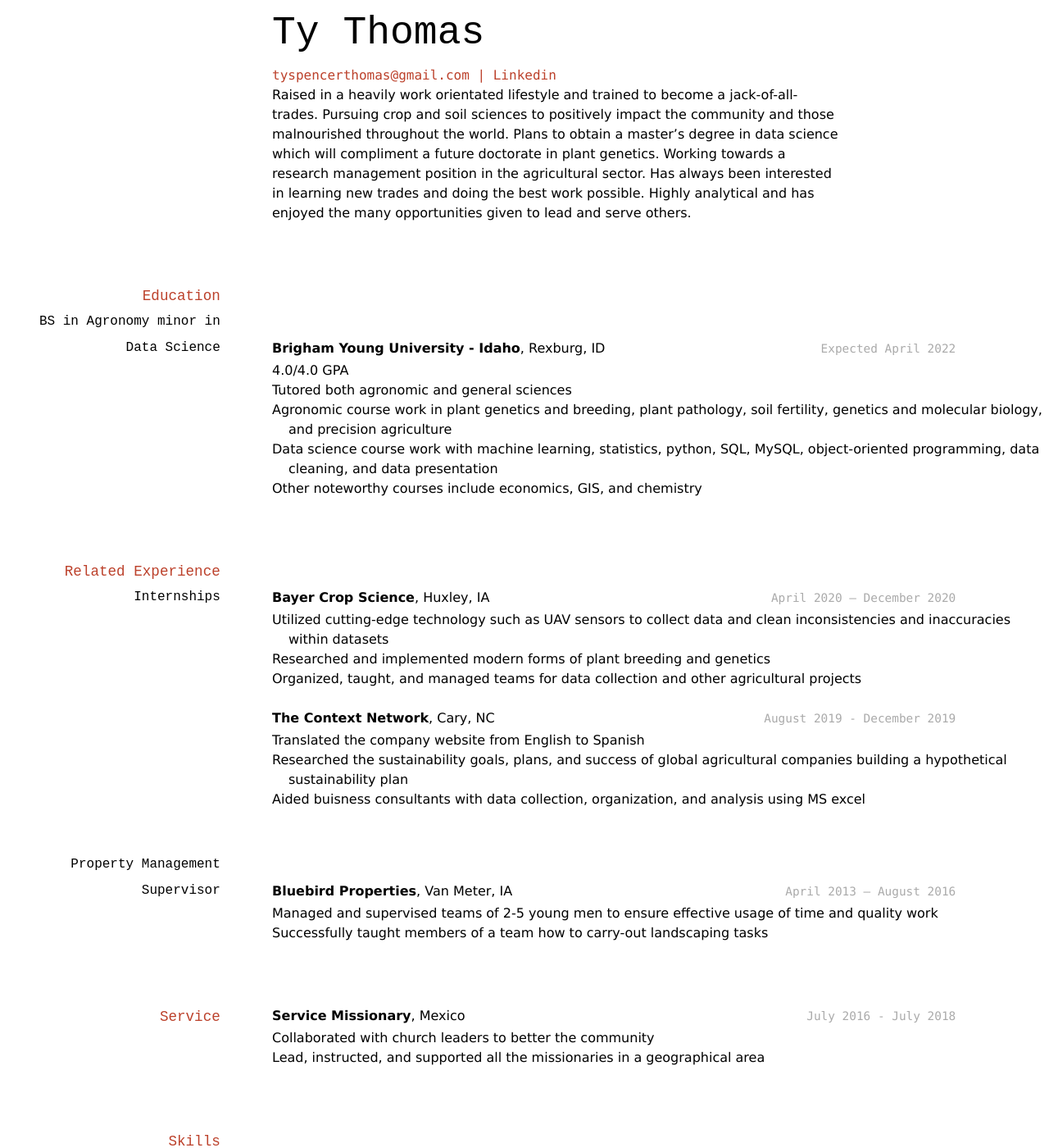
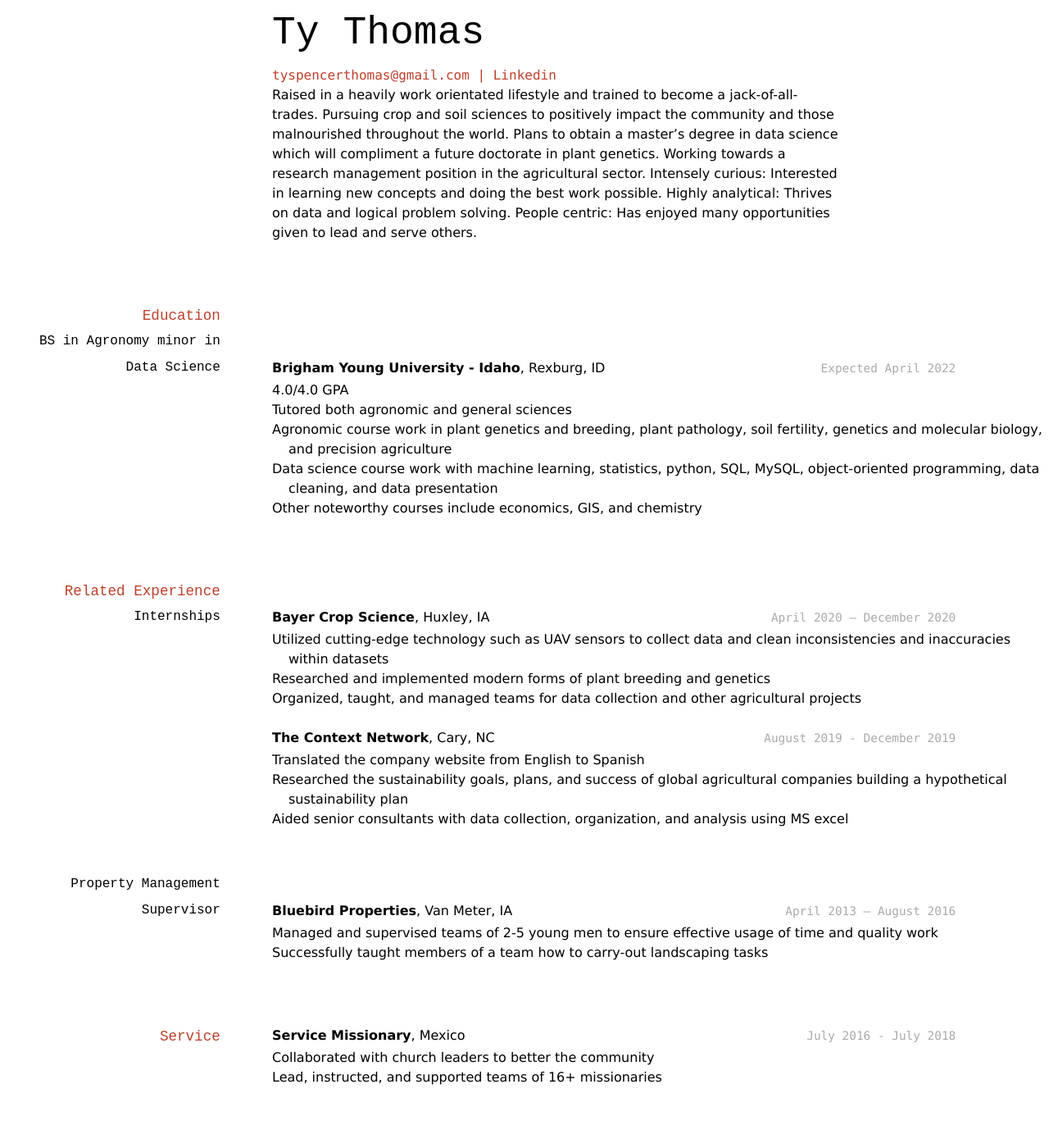
Before and after one commit to ty-thomas/Thomas_Resume, a Jekyll site: the page built from docs/index.md, in a window 1280 px wide and 1400 px high. Shown: the whole window at 82% size. Built offline with Jekyll 4.4.1, drawn with Linux system fonts in a browser that asks for light colours; some of the changed text lies outside the part shown.

Commit message:
Update index.md

```diff
--- a/docs/index.md
+++ b/docs/index.md
@@ -9,7 +9,7 @@ title: Ty Thomas' Resume
 | <a href="https://www.linkedin.com/in/tyspencerthomas">Linkedin</a>
 </div>
 
-Raised in a heavily work orientated lifestyle and trained to become a jack-of-all-trades. Pursuing crop and soil sciences to positively impact the community and those malnourished throughout the world.  Plans to obtain a master’s degree in data science which will compliment a future doctorate in plant genetics.   Working towards a research management position in the agricultural sector. Has always been interested in learning new trades and doing the best work possible. Highly analytical and has enjoyed the many opportunities given to lead and serve others.
+Raised in a heavily work orientated lifestyle and trained to become a jack-of-all-trades. Pursuing crop and soil sciences to positively impact the community and those malnourished throughout the world.  Plans to obtain a master’s degree in data science which will compliment a future doctorate in plant genetics.   Working towards a research management position in the agricultural sector. Intensely curious: Interested in learning new concepts and doing the best work possible. Highly analytical: Thrives on data and logical problem solving. People centric: Has enjoyed many opportunities given to lead and serve others.
 
 <!-- https://www.monique.tech/the-art-of-markdown -->
 
@@ -44,7 +44,7 @@ __The Context Network__, Cary, NC
 
 - Translated the company website from English to Spanish
 - Researched the sustainability goals, plans, and success of global agricultural companies building a hypothetical sustainability plan
-- Aided buisness consultants with data collection, organization, and analysis using MS excel
+- Aided senior consultants with data collection, organization, and analysis using MS excel
 
 ### Property Management Supervisor
 
@@ -59,20 +59,19 @@ __Bluebird Properties__, Van Meter, IA
 `July 2016 - July 2018`
 __Service Missionary__, Mexico
 - Collaborated with church leaders to better the community
-- Lead, instructed, and supported all the missionaries in a geographical area
+- Lead, instructed, and supported teams of 16+ missionaries
 
 ## Skills
 
 ### Agronomic
-- Knowledge of operating heavy machinery
+- Experience in farm labor operating heavy machinery
 - Understanding of research methods
-- Experienced in soybean and maize data collection
+- Experience in soybean and maize data collection
 - Soil analysis and fertility
 - Basic plant pathology
-- Experience in farm labor
 
 ### Data
-- Professional use of Microsoft Excel and Office 365
+- Professional use of Office 365 including MS Excel
 - Programming and data manipulation with Python
 - Analyzing relational databases using SQL
 - Cleaning, organizing, and analyzing large datasets
```
